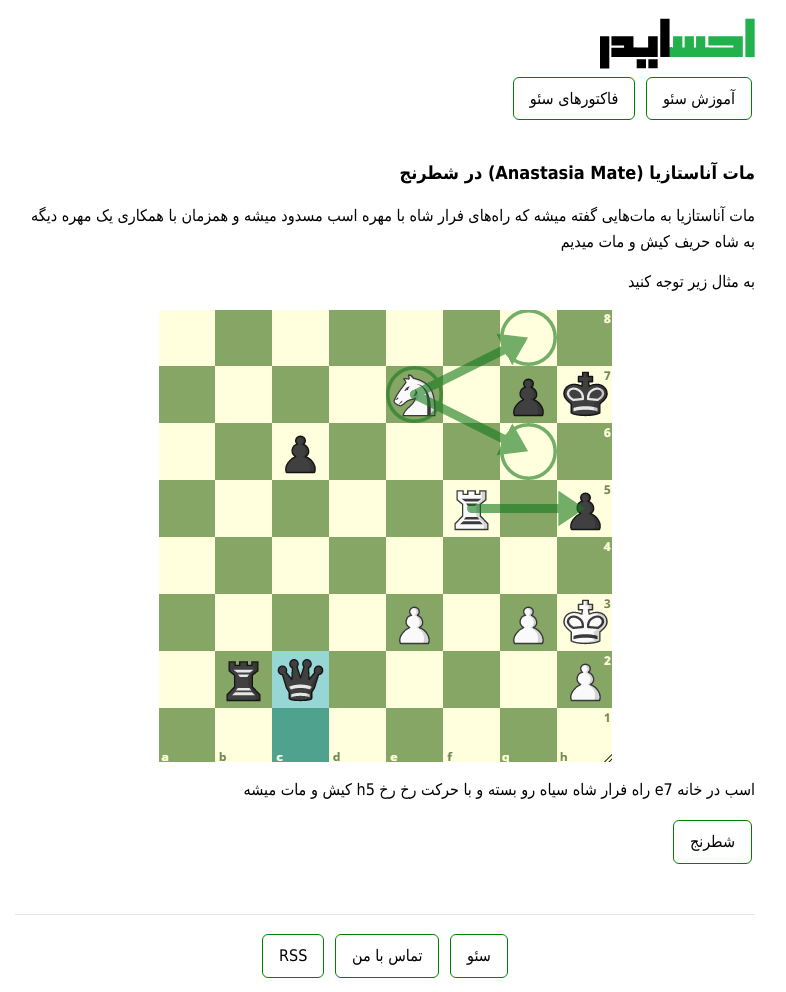
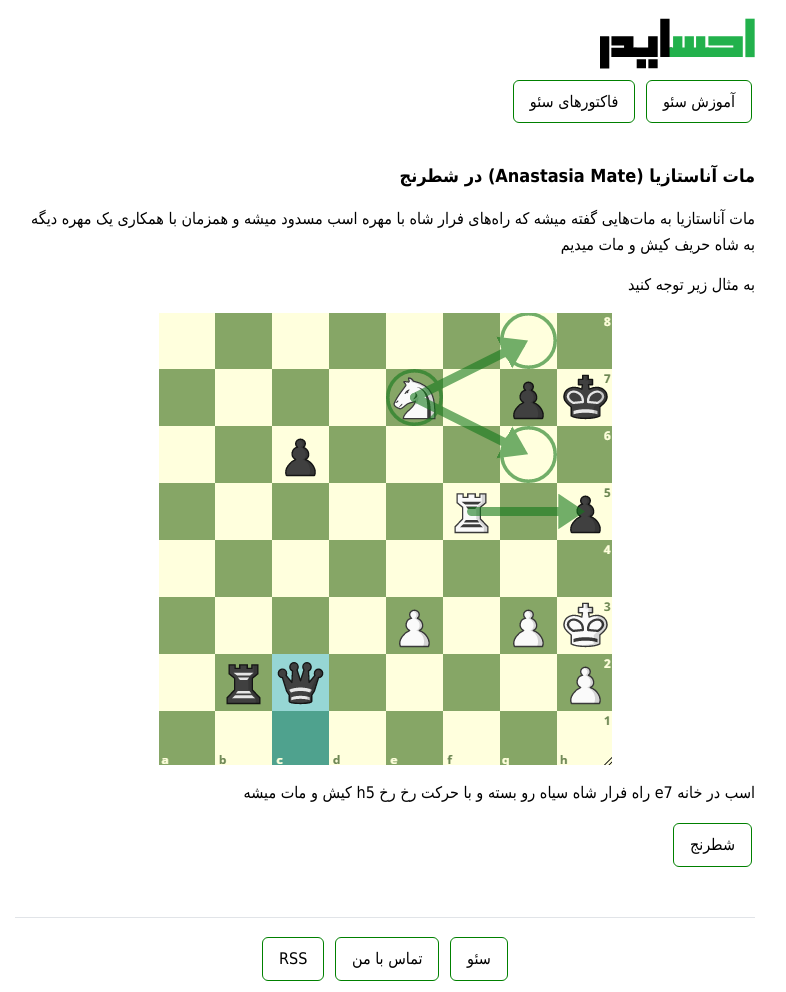
Before and after one commit to darkblog/darkblog.github.io, a Jekyll site: the page built from _posts/2021-1-2-anastasia-mate.md, in a window 1280 px wide. Shown: the whole page, without its empty margins (255-1041 px from the left). Built offline with Jekyll 4.4.1, drawn with Linux system fonts in a browser that asks for light colours.

Commit message:
Update default.html

```diff
--- a/_layouts/default.html
+++ b/_layouts/default.html
@@ -6,7 +6,7 @@
 <title>{% if page.title %}{{ page.title }}{% else %}{{ site.name }}{% endif %}</title>
 <meta name="description" content="{% if page.excerpt %}{{ page.excerpt | strip_html | strip_newlines | truncate: 160 }}{% else %}{{ site.description }}{% endif %}">
 <link rel="canonical" href="{{ page.url | replace:'index.html','' | prepend: site.baseurl | prepend: site.url }}">
-<style>body{font:100%/1.6 Tahoma}.container{margin:16px auto;padding:0 10px;max-width:740px}h1,h2,h3,h4,h5,h6{font-size:large}p{margin:15px 0}a{color:black}ul{list-style-type:square}img{max-width:100%}video{max-width:100%}svg{max-width:100%}nav{margin-top:-5px;padding-bottom:20px}.post{padding-bottom:2em;border-bottom:1px solid #e1e4e8}blockquote{margin:1.8em 0.8em;padding:0.1em 1em;font-style:italic;direction:rtl;border-left:none;border-right:4px solid green}.center{display:block;margin:auto;text-align:center}pre{direction:ltr;border:1px solid green;border-radius:6px;padding:8px;overflow-x:auto}.button{border:1px solid green;padding:8px 16px;text-decoration:none;display:inline-block;margin:3px;border-radius:6px}hr{border: 1px solid green}</style>
+<style>body{font:100%/1.6 Tahoma}.container{margin:16px auto;padding:0 10px;max-width:740px}h1,h2,h3,h4,h5,h6{font-size:large}p{margin:15px 0}a{color:black}ul{list-style-type:square}img{max-width:100%}video{max-width:100%}svg{max-width:100%}nav{margin-top:-2px;padding-bottom:20px}.post{padding-bottom:2em;border-bottom:1px solid #e1e4e8}blockquote{margin:1.8em 0.8em;padding:0.1em 1em;font-style:italic;direction:rtl;border-left:none;border-right:4px solid green}.center{display:block;margin:auto;text-align:center}pre{direction:ltr;border:1px solid green;border-radius:6px;padding:8px;overflow-x:auto}.button{border:1px solid green;padding:8px 16px;text-decoration:none;display:inline-block;margin:3px;border-radius:6px}hr{border: 1px solid green}</style>
 </head>
 <body>
 <header class="container">
```
